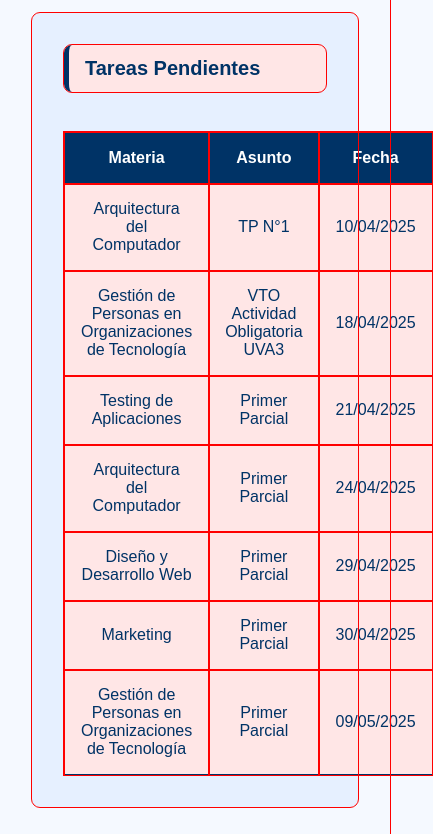
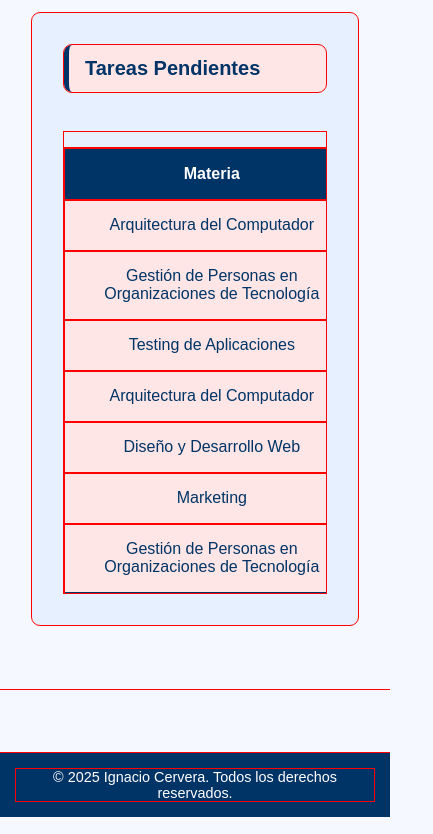
Before and after one commit to Nacho-Cervera/diseno_y_desarrollo_web, a plain HTML site: page uva_1/integrador/avisos.html in a window 390 px wide. Shown: the part 320-1154 px from the top of the page, 433 px wide, since content can reach past the window. Drawn offline with Linux system fonts and the light colour scheme.

Commit message:
responsive-3

```diff
--- a/uva_1/integrador/avisos.html
+++ b/uva_1/integrador/avisos.html
@@ -22,8 +22,9 @@
     </header>
     <div class="contenedor">
         <h1>Avisos</h1>
-        <section class="tabla-materias">
+        <section class="tabla">
             <h2>Tareas Pendientes</h2>
+            <div class="tabla-scroll">
                 <table>
                     <thead>
                         <tr>
@@ -70,6 +71,7 @@
                         </tr>
                     </tbody>
                 </table>
+            </div>
         </section>
 
     </div>
--- a/uva_1/integrador/estilos.css
+++ b/uva_1/integrador/estilos.css
@@ -74,7 +74,7 @@ h2 {
     padding: 2rem;
 }
 
-.tabla-materias {
+.tabla {
     background-color: #e6f0ff;
     padding: 2rem;
     border-radius: 8px;
@@ -121,7 +121,6 @@ table td {
 
 .tabla-scroll table {
     min-width: 600px;
-    /* o más si tu tabla lo necesita */
     border-collapse: collapse;
 }
 
```
Also changed, not shown: uva_1/integrador/index.html (+1 -1 lines), uva_1/integrador/materias.html (+2 -2 lines), uva_1/integrador/sobre_mi.html (+1 -1 lines). Lines whose indentation alone changed are shown as unchanged.
